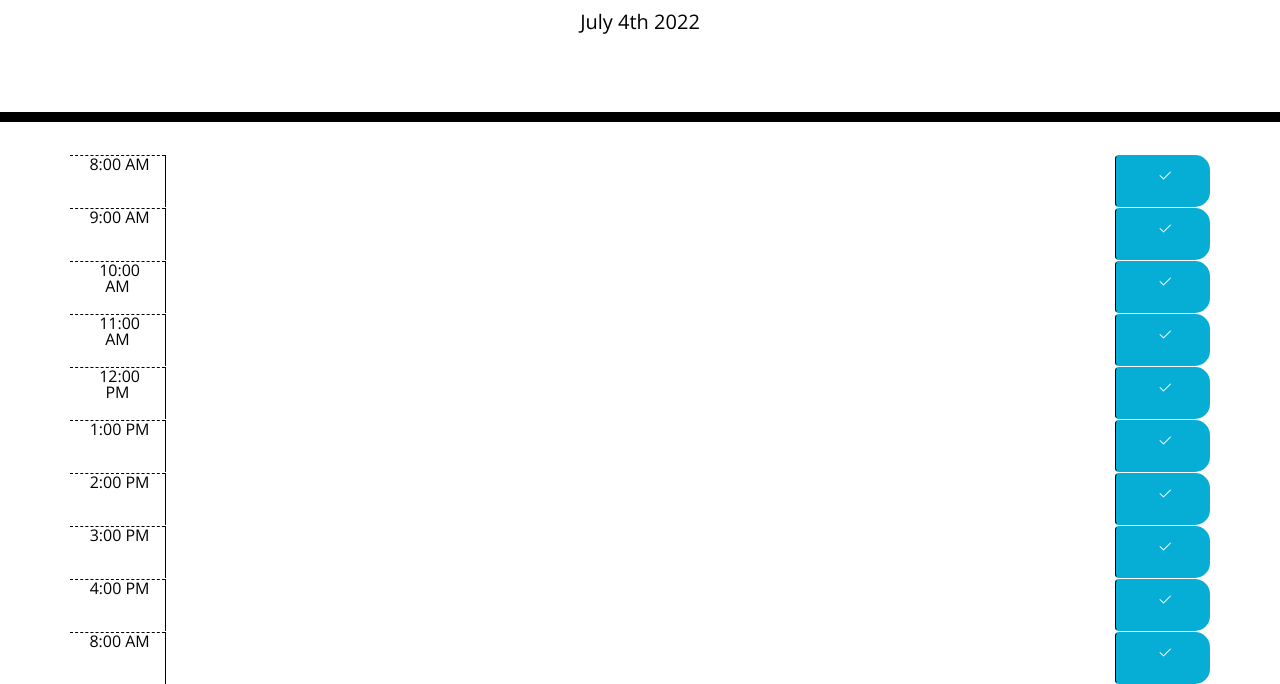
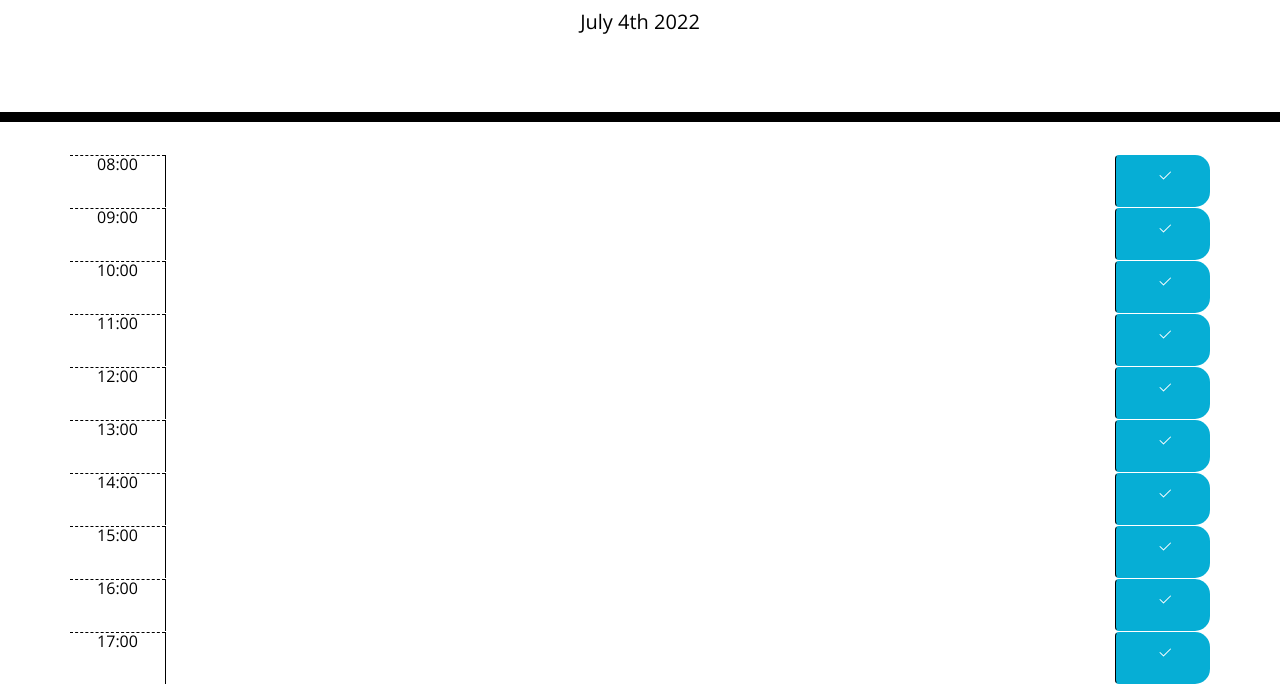
Before and after one commit to adamwagh512/work-day-scheduler, a plain HTML site: page index.html in a window 1280 px wide. Shown: the part 182-866 px from the top of the page. Drawn offline with nearby package versions, Linux system fonts and the light colour scheme.

Commit message:
Still having alot of trouble with time selector

```diff
--- a/assets/javascript/style.js
+++ b/assets/javascript/style.js
@@ -1,13 +1,14 @@
 var today = moment();
-var scheduleTime = '';
-var descriptiontest = document.querySelector('description')
+var scheduleTime = $('.hour');
 
 $("#currentDay").text(today.format('MMMM Do YYYY'))
 
 var currentTime = moment().hour()
 console.log(currentTime)
 
-console.log(descriptiontest)
+console.log(scheduleTime[0])
+let result = scheduleTime[0].slice(0,1);
+
 // if scheduleTime > currentTime {
 //     .addclass('future');
 // }else if scheduleTime == currentTime {
@@ -15,3 +16,6 @@ console.log(descriptiontest)
 // }else {
 //     .addclass('future')
 // }
+
+$(".hour").each(function () {
+    console.log(this)})
--- a/index.html
+++ b/index.html
@@ -30,7 +30,7 @@
     </header>
     <div class="container">
       <div class="row time-block">
-        <div class="col-md-1 hour"> 8:00 AM</div>
+        <div class="col-md-1 hour"> 08:00 </div>
         <textarea class="col-md-10 description"></textarea>
         <div class="col-1 saveBtn btn"> <svg xmlns="http://www.w3.org/2000/svg" width="16" height="16" fill="currentColor" class="bi bi-check2" viewBox="0 0 16 16">
           <path d="M13.854 3.646a.5.5 0 0 1 0 .708l-7 7a.5.5 0 0 1-.708 0l-3.5-3.5a.5.5 0 1 1 .708-.708L6.5 10.293l6.646-6.647a.5.5 0 0 1 .708 0z"/>
@@ -38,7 +38,7 @@
       </div>
 
       <div class="row time-block">
-        <div class="col-md-1 hour"> 9:00 AM</div>
+        <div class="col-md-1 hour"> 09:00 </div>
         <textarea class="col-md-10 description"></textarea>
         <div class="col-1 saveBtn btn"> <svg xmlns="http://www.w3.org/2000/svg" width="16" height="16" fill="currentColor" class="bi bi-check2" viewBox="0 0 16 16">
           <path d="M13.854 3.646a.5.5 0 0 1 0 .708l-7 7a.5.5 0 0 1-.708 0l-3.5-3.5a.5.5 0 1 1 .708-.708L6.5 10.293l6.646-6.647a.5.5 0 0 1 .708 0z"/>
@@ -46,7 +46,7 @@
       </div>
 
       <div class="row time-block">
-        <div class="col-md-1 hour"> 10:00 AM</div>
+        <div class="col-md-1 hour"> 10:00 </div>
         <textarea class="col-md-10 description"></textarea>
         <div class="col-1 saveBtn btn"> <svg xmlns="http://www.w3.org/2000/svg" width="16" height="16" fill="currentColor" class="bi bi-check2" viewBox="0 0 16 16">
           <path d="M13.854 3.646a.5.5 0 0 1 0 .708l-7 7a.5.5 0 0 1-.708 0l-3.5-3.5a.5.5 0 1 1 .708-.708L6.5 10.293l6.646-6.647a.5.5 0 0 1 .708 0z"/>
@@ -54,7 +54,7 @@
       </div>
 
       <div class="row time-block">
-        <div class="col-md-1 hour"> 11:00 AM</div>
+        <div class="col-md-1 hour"> 11:00 </div>
         <textarea class="col-md-10 description"></textarea>
         <div class="col-1 saveBtn btn"> <svg xmlns="http://www.w3.org/2000/svg" width="16" height="16" fill="currentColor" class="bi bi-check2" viewBox="0 0 16 16">
           <path d="M13.854 3.646a.5.5 0 0 1 0 .708l-7 7a.5.5 0 0 1-.708 0l-3.5-3.5a.5.5 0 1 1 .708-.708L6.5 10.293l6.646-6.647a.5.5 0 0 1 .708 0z"/>
@@ -62,7 +62,7 @@
       </div>
 
       <div class="row time-block">
-        <div class="col-md-1 hour"> 12:00 PM</div>
+        <div class="col-md-1 hour"> 12:00 </div>
         <textarea class="col-md-10 description"></textarea>
         <div class="col-1 saveBtn btn"> <svg xmlns="http://www.w3.org/2000/svg" width="16" height="16" fill="currentColor" class="bi bi-check2" viewBox="0 0 16 16">
           <path d="M13.854 3.646a.5.5 0 0 1 0 .708l-7 7a.5.5 0 0 1-.708 0l-3.5-3.5a.5.5 0 1 1 .708-.708L6.5 10.293l6.646-6.647a.5.5 0 0 1 .708 0z"/>
@@ -70,7 +70,7 @@
       </div>
 
       <div class="row time-block">
-        <div class="col-md-1 hour"> 1:00 PM</div>
+        <div class="col-md-1 hour"> 13:00 </div>
         <textarea class="col-md-10 description"></textarea>
         <div class="col-1 saveBtn btn"> <svg xmlns="http://www.w3.org/2000/svg" width="16" height="16" fill="currentColor" class="bi bi-check2" viewBox="0 0 16 16">
           <path d="M13.854 3.646a.5.5 0 0 1 0 .708l-7 7a.5.5 0 0 1-.708 0l-3.5-3.5a.5.5 0 1 1 .708-.708L6.5 10.293l6.646-6.647a.5.5 0 0 1 .708 0z"/>
@@ -78,7 +78,7 @@
       </div>
 
       <div class="row time-block">
-        <div class="col-md-1 hour"> 2:00 PM</div>
+        <div class="col-md-1 hour"> 14:00 </div>
         <textarea class="col-md-10 description"></textarea>
         <div class="col-1 saveBtn btn"> <svg xmlns="http://www.w3.org/2000/svg" width="16" height="16" fill="currentColor" class="bi bi-check2" viewBox="0 0 16 16">
           <path d="M13.854 3.646a.5.5 0 0 1 0 .708l-7 7a.5.5 0 0 1-.708 0l-3.5-3.5a.5.5 0 1 1 .708-.708L6.5 10.293l6.646-6.647a.5.5 0 0 1 .708 0z"/>
@@ -86,7 +86,7 @@
       </div>
 
       <div class="row time-block">
-        <div class="col-md-1 hour"> 3:00 PM</div>
+        <div class="col-md-1 hour"> 15:00 </div>
         <textarea class="col-md-10 description"></textarea>
         <div class="col-1 saveBtn btn"> <svg xmlns="http://www.w3.org/2000/svg" width="16" height="16" fill="currentColor" class="bi bi-check2" viewBox="0 0 16 16">
           <path d="M13.854 3.646a.5.5 0 0 1 0 .708l-7 7a.5.5 0 0 1-.708 0l-3.5-3.5a.5.5 0 1 1 .708-.708L6.5 10.293l6.646-6.647a.5.5 0 0 1 .708 0z"/>
@@ -94,7 +94,7 @@
       </div>
 
       <div class="row time-block">
-        <div class="col-md-1 hour"> 4:00 PM</div>
+        <div class="col-md-1 hour"> 16:00 </div>
         <textarea class="col-md-10 description"></textarea>
         <div class="col-1 saveBtn btn"> <svg xmlns="http://www.w3.org/2000/svg" width="16" height="16" fill="currentColor" class="bi bi-check2" viewBox="0 0 16 16">
           <path d="M13.854 3.646a.5.5 0 0 1 0 .708l-7 7a.5.5 0 0 1-.708 0l-3.5-3.5a.5.5 0 1 1 .708-.708L6.5 10.293l6.646-6.647a.5.5 0 0 1 .708 0z"/>
@@ -102,7 +102,7 @@
       </div>
 
       <div class="row time-block">
-        <div class="col-md-1 hour"> 8:00 AM</div>
+        <div class="col-md-1 hour"> 17:00 </div>
         <textarea class="col-md-10 description"></textarea>
         <div class="col-1 saveBtn btn"> <svg xmlns="http://www.w3.org/2000/svg" width="16" height="16" fill="currentColor" class="bi bi-check2" viewBox="0 0 16 16">
           <path d="M13.854 3.646a.5.5 0 0 1 0 .708l-7 7a.5.5 0 0 1-.708 0l-3.5-3.5a.5.5 0 1 1 .708-.708L6.5 10.293l6.646-6.647a.5.5 0 0 1 .708 0z"/>
```
